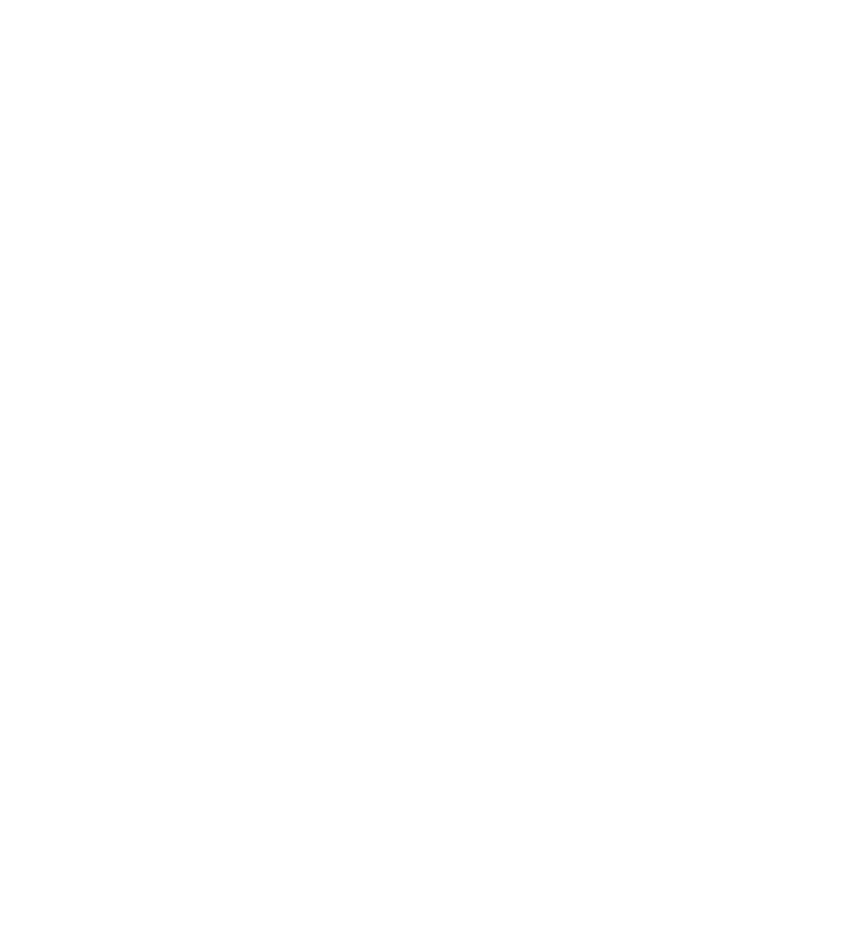
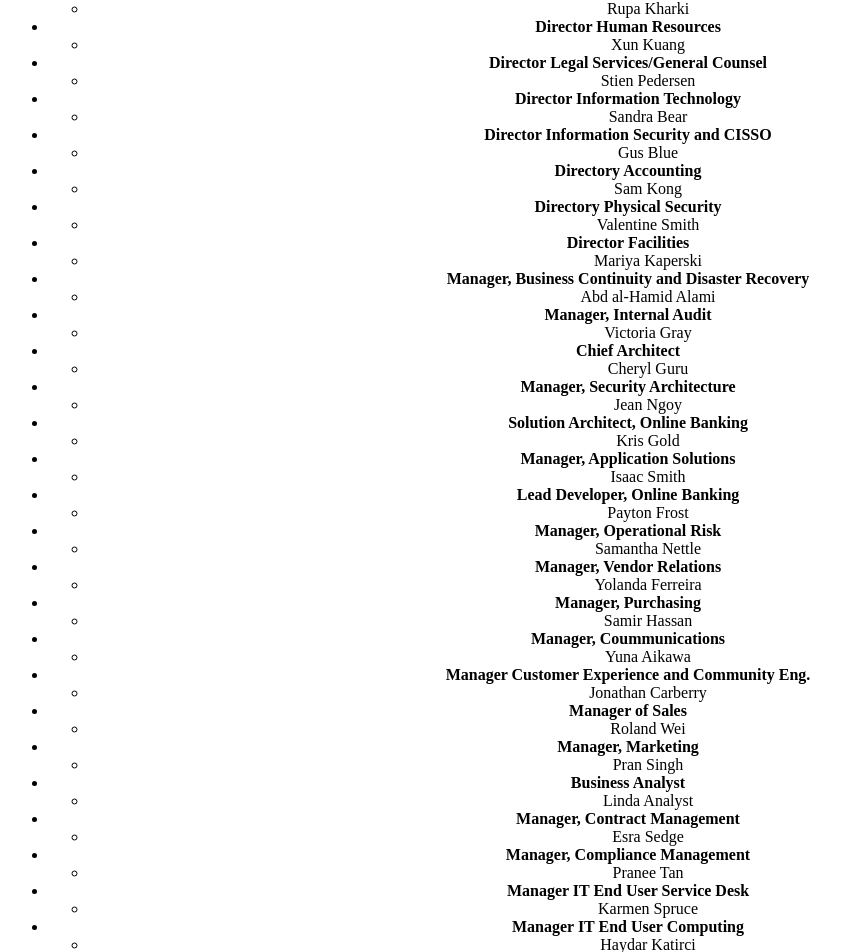
Before and after one commit to shannon1116/fsd-lab, a React (Vite) app: page /organization in a window 1280 px wide. Before the commit this address had no page. Shown: the part 546-1498 px from the top of the page, without its empty margins (32-873 px from the left). Before the commit the page ends 800 px from the top, so only its background shows below. Built offline with nearby package versions, Linux system fonts and the light colour scheme.

Commit message:
Created the function to create a list to list the leadership roles and added it to the organization page and changed how the data for the roles was laid out.

```diff
--- a/src/App.tsx
+++ b/src/App.tsx
@@ -1,9 +1,10 @@
 import { Routes, Route } from "react-router-dom";
 
-import './App.css'
-import './components/departments/departments'
+import './App.css';
+import './components/departments/departments';
 import { Layout } from './components/common/layout/Layout';
-import DepartmentsList from './components/departments/departments'
+import DepartmentsList from './components/departments/departments';
+import Organization from './components/pages/organization/organization-page';
 
 function App() {
 
@@ -11,6 +12,7 @@
     <Routes>
       <Route path="/" element={<Layout />}>
         <Route path="/employees" element={<DepartmentsList />}/>
+        <Route path="/organization" element={<Organization />}/>
       </Route>
     </Routes>
   )
--- a/src/components/organization/organization.tsx
+++ b/src/components/organization/organization.tsx
@@ -1,4 +1,4 @@
-import type { Roles, Employees } from './role';
+import type { Roles } from './role';
 import { pixellRiverLeadershipRoles } from './role';
 
 function OrganizationDisplay({
@@ -14,11 +14,11 @@
             <h2>Leadership and Management</h2>
             <ul>
                 {rolesEmployees.map(role =>(
-                    <li key={department.name}>
-                        <strong>{department.name}</strong>
+                    <li key={role.name}>
+                        <strong>{role.name}</strong>
                             <ul>
-                                {department.employees.map(employee => (
-                                    <li key={department.name}>
+                                {role.employees.map(employee => (
+                                    <li key={role.name}>
                                         {employee.firstName} {employee.lastName}
                                     </li>
                                 ))}
@@ -31,10 +31,10 @@
     )
 }
 
-export default function DepartmentsList () {
+export default function OrganizationList () {
     return (
         <>
-            <DepartmentsDisplay departmentEmployees={pixellRiverEmployees} />
+            <OrganizationDisplay rolesEmployees={pixellRiverLeadershipRoles} />
         </>
     )
 }
--- a/src/components/organization/role.tsx
+++ b/src/components/organization/role.tsx
@@ -6,7 +6,6 @@
 export type Employees = {
     firstName: string;
     lastName: string;
-    department: string;
 }
 
 export const pixellRiverLeadershipRoles: Roles[] = [
@@ -15,8 +14,7 @@
         employees: [
             {
                 firstName: "Jo-Anne",
-                lastName: "Sinclair",
-                department: "Executive"
+                lastName: "Sinclair"
             }
         ]
     },
@@ -25,8 +23,7 @@
         employees: [
             {
                 firstName: "Jackson",
-                lastName: "Smith",
-                department: "Operations"
+                lastName: "Smith"
             }
         ]
     },
@@ -35,8 +32,7 @@
         employees: [
             {
                 firstName: "Susan",
-                lastName: "Thomas",
-                department: "Administration"
+                lastName: "Thomas"
             }
         ]
     },
@@ -45,8 +41,7 @@
         employees: [
             {
                 firstName: "Richa",
-                lastName: "Kaur",
-                department: "Client Services"
+                lastName: "Kaur"
             }
         ]
     },
@@ -55,8 +50,7 @@
         employees: [
             {
                 firstName: "Josee",
-                lastName: "Benjamin",
-                department: "Information Security"
+                lastName: "Benjamin"
             }
         ]
     },
@@ -65,153 +59,97 @@
         employees: [
             {
                 firstName: "Vincent",
-                lastName: "Grey",
-                department: "Sales & Marketing"
+                lastName: "Gray"
             }
         ]
     },
     {
-        name: "Director",
+        name: "Director Financial and Audit Svcs",
         employees: [
             {
                 firstName: "Rupa",
-                lastName: "Kharki",
-                department: "Financial and Audit Svcs"
-            },
-            {
-                firstName: "Xun",
-                lastName: "Kuang",
-                department: "Human Resources"
-            },
-            {
-                firstName: "Stien",
-                lastName: "Pedersen",
-                department: "Legal Services/General Counsel"
-            },
-            {
-                firstName: "Sandra",
-                lastName: "Bear",
-                department: "Information Technology"
-            },
-            {
-                firstName: "Gus",
-                lastName: "Blue",
-                department: "Information Security and CISSO"
-            },
-            {
-                firstName: "Sam",
-                lastName: "Kong",
-                department: "Accounting"
-            },
-            {
-                firstName: "Valentine",
-                lastName: "Smith",
-                department: "Physical Security"
-            },
-            {
-                firstName: "Mariya",
-                lastName: "Kaperski",
-                department: "Facilities"
+                lastName: "Kharki"
             }
         ]
     },
     {
-        name: "Manager",
+        name: "Director Human Resources",
+        employees: [
+            {
+                firstName: "Xun",
+                lastName: "Kuang"
+            }
+        ]
+    },
+    {
+        name: "Director Legal Services/General Counsel",
+        employees: [
+            {
+                firstName: "Stien",
+                lastName: "Pedersen"
+            }
+        ]
+    },
+    {
+        name: "Director Information Technology",
+        employees: [
+            {
+                firstName: "Sandra",
+                lastName: "Bear"
+            }
+        ]
+    },
+    {
+        name: "Director Information Security and CISSO",
+        employees: [
+            {
+                firstName: "Gus",
+                lastName: "Blue"
+            }
+        ]
+    },
+    {
+        name: "Directory Accounting",
+        employees: [
+            {
+                firstName: "Sam",
+                lastName: "Kong"
+            }
+        ]
+    },
+    {
+        name: "Directory Physical Security",
+        employees: [
+            {
+                firstName: "Valentine",
+                lastName: "Smith"
+            }
+        ]
+    },
+    {
+        name: "Director Facilities",
+        employees: [
+            {
+                firstName: "Mariya",
+                lastName: "Kaperski"
+            }
+        ]
+    },
+    {
+        name: "Manager, Business Continuity and Disaster Recovery",
         employees: [
             {
                 firstName: "Abd",
-                lastName: "al-Hamid Alami",
-                department: "Business Continuity and Disaster Recovery"
-            },
+                lastName: "al-Hamid Alami"
+            }
+        ]
+    },
+    {
+        name: "Manager, Internal Audit",
+        employees: [
             {
                 firstName: "Victoria",
-                lastName: "Gray",
-                department: "Internal Audit"
-            },
-            {
-                firstName: "Jean",
-                lastName: "Ngoy",
-                department: "Security Architecture"
-            },
-            {
-                firstName: "Isaac",
-                lastName: "Smith",
-                department: "Application Solutions"
-            },
-            {
-                firstName: "Samantha",
-                lastName: "Nettle",
-                department: "Operational Risk"
-            },
-            {
-                firstName: "Yolanda",
-                lastName: "Ferreira",
-                department: "Vendor Relations"
-            },
-            {
-                firstName: "Samir",
-                lastName: "Hassan",
-                department: "Purchasing"
-            },
-            {
-                firstName: "Yuna",
-                lastName: "Aikawa",
-                department: "Communications"
-            },
-            {
-                firstName: "Jonathan",
-                lastName: "Carberry",
-                department: "Customer Experience and Community Eng."
-            },
-            {
-                firstName: "Roland",
-                lastName: "Wei",
-                department: "Sales"
-            },
-            {
-                firstName: "Pran",
-                lastName: "Singh",
-                department: "Marketing"
-            },
-            {
-                firstName: "Esra",
-                lastName: "Sedge",
-                department: "Contract Management"
-            },
-            {
-                firstName: "Pranee",
-                lastName: "Tan",
-                department: "Compliance Management"
-            },
-            {
-                firstName: "Karmen",
-                lastName: "Spruce",
-                department: "IT End User Service Desk"
-            },
-            {
-                firstName: "Hayder",
-                lastName: "Katirci",
-                department: "IT End User Computing"
-            },
-            {
-                firstName: "Jill",
-                lastName: "Harkness",
-                department: "IT Telecom and Infrastructure"
-            },
-            {
-                firstName: "Tim",
-                lastName: "Morrison",
-                department: "Data Center and Hosting Services"
-            },
-            {
-                firstName: "Aleksandr",
-                lastName: "Milosevic",
-                department: "IT Risk Management"
-            },
-            {
-                firstName: "Jim",
-                lastName: "Wingnut",
-                department: "Project Management Office"
+                lastName: "Gray"
             }
         ]
     },
@@ -220,28 +158,106 @@
         employees: [
             {
                 firstName: "Cheryl",
-                lastName: "Guru",
-                department: "Architect"
+                lastName: "Guru"
             }
         ]
     },
     {
-        name: "Solution Architect",
+        name: "Manager, Security Architecture",
         employees: [
             {
-                firstName: "Kris",
-                lastName: "Gold",
-                department: "Online Banking"
+                firstName: "Jean",
+                lastName: "Ngoy"
             }
         ]
     },
     {
-        name: "Lead Developer",
+        name: "Solution Architect, Online Banking",
+        employees: [
+            {
+                firstName: "Kris",
+                lastName: "Gold"
+            }
+        ]
+    },
+    {
+        name: "Manager, Application Solutions",
+        employees: [
+            {
+                firstName: "Isaac",
+                lastName: "Smith"
+            }
+        ]
+    },
+    {
+        name: "Lead Developer, Online Banking",
         employees: [
             {
                 firstName: "Payton",
-                lastName: "Frost",
-                department: "Online Banking"
+                lastName: "Frost"
+            }
+        ]
+    },
+    {
+        name: "Manager, Operational Risk",
+        employees: [
+            {
+                firstName: "Samantha",
+                lastName: "Nettle"
+            }
+        ]
+    },
+    {
+        name: "Manager, Vendor Relations",
+        employees: [
+            {
+                firstName: "Yolanda",
+                lastName: "Ferreira"
+            }
+        ]
+    },
+    {
+        name: "Manager, Purchasing",
+        employees: [
+            {
+                firstName: "Samir",
+                lastName: "Hassan"
+            }
+        ]
+    },
+    {
+        name: "Manager, Coummunications",
+        employees: [
+            {
+                firstName: "Yuna",
+                lastName: "Aikawa"
+            }
+        ]
+    },
+    {
+        name: "Manager Customer Experience and Community Eng.",
+        employees: [
+            {
+                firstName: "Jonathan",
+                lastName: "Carberry"
+            }
+        ]
+    },
+    {
+        name: "Manager of Sales",
+        employees: [
+            {
+                firstName: "Roland",
+                lastName: "Wei"
+            }
+        ]
+    },
+    {
+        name: "Manager, Marketing",
+        employees: [
+            {
+                firstName: "Pran",
+                lastName: "Singh"
             }
         ]
     },
@@ -250,8 +266,79 @@
         employees: [
             {
                 firstName: "Linda",
-                lastName: "Analyst",
-                department: "Online Banking"
+                lastName: "Analyst"
+            }
+        ]
+    },
+    {
+        name: "Manager, Contract Management",
+        employees: [
+            {
+                firstName: "Esra",
+                lastName: "Sedge"
+            }
+        ]
+    },
+    {
+        name: "Manager, Compliance Management",
+        employees: [
+            {
+                firstName: "Pranee",
+                lastName: "Tan"
+            }
+        ]
+    },
+    {
+        name: "Manager IT End User Service Desk",
+        employees: [
+            {
+                firstName: "Karmen",
+                lastName: "Spruce"
+            }
+        ]
+    },
+    {
+        name: "Manager IT End User Computing",
+        employees: [
+            {
+                firstName: "Haydar",
+                lastName: "Katirci"
+            }
+        ]
+    },
+    {
+        name: "Manager IT Telecom and Infrastructure",
+        employees: [
+            {
+                firstName: "Jill",
+                lastName: "Harkness"
+            }
+        ]
+    },
+    {
+        name: "Manager, Data Center and Hosting Services",
+        employees: [
+            {
+                firstName: "Tim",
+                lastName: "Morrison"
+            }
+        ]
+    },
+    {
+        name: "Manager of IT Risk Management",
+        employees: [
+            {
+                firstName: "Aleksandr",
+                lastName: "Milosevic"
+            }
+        ]
+    },
+    {
+        name: "Manager IT, Project Management Office",
+        employees: [
+            {
+                firstName: "Jim",
+                lastName: "Wingnut"
             }
         ]
     }
--- a/src/components/pages/organization/organization-page.tsx
+++ b/src/components/pages/organization/organization-page.tsx
@@ -1,19 +1,20 @@
-import type { Friends } from "../../../types/friends";
-import FriendsList from "../../friends/friends_list/friends_list";
+import type { Roles, Employees } from "../../organization/role";
+import { pixellRiverLeadershipRoles } from "../../organization/role";
+import OrganizationList from "../../organization/organization";
 
 function Organization(
     {
-        friends
+        roles
     }:
     {
-        friends: Friends[]
+        roles: Roles[]
     }
 ) {
     return(
         <>
         <main>
         <h2>Leadership and Management</h2>
-        <FriendsList />
+        <OrganizationList />
         </main>
         </>
     )
```
